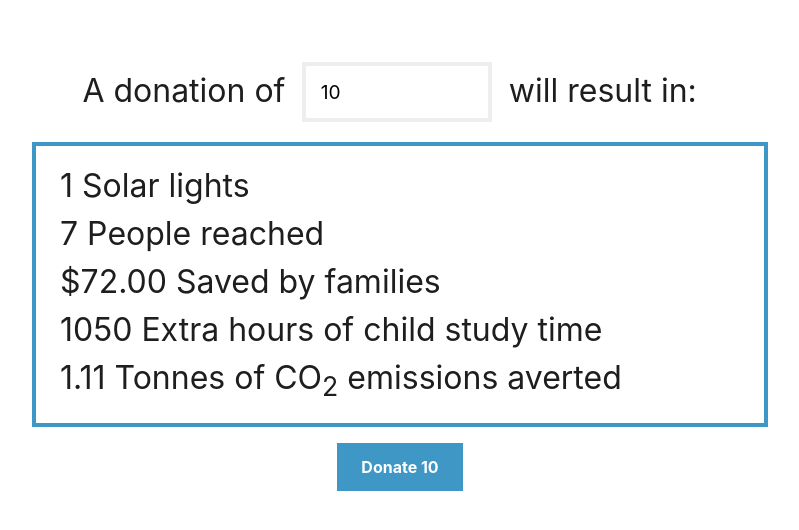
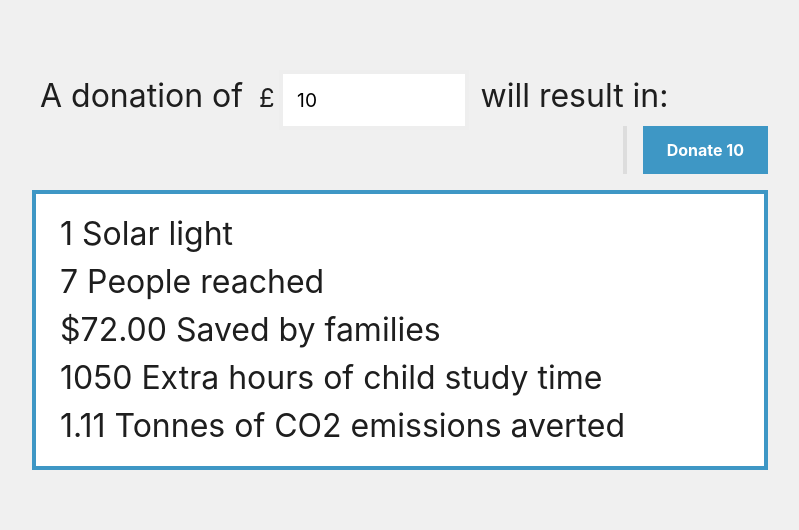
Before and after one commit to jmsv/amigos-calc, a React (Create React App) app: page / in a window 1280 px wide. Shown: the top 530 px of the page, without its empty margins (240-1039 px from the left). Built offline with nearby package versions, Linux system fonts and the light colour scheme; a web font is replaced by a local one.

Commit message:
pluralisation and better styling

```diff
--- a/package.json
+++ b/package.json
@@ -4,6 +4,7 @@
   "private": true,
   "dependencies": {
     "node-sass": "^4.12.0",
+    "pluralize": "^8.0.0",
     "react": "^16.10.2",
     "react-dom": "^16.10.2",
     "react-scripts": "3.2.0"
--- a/src/App.scss
+++ b/src/App.scss
@@ -1,6 +1,6 @@
 body {
   color: #1e1e1e;
-  background-color: white;
+  background-color: #f0f0f0;
 }
 
 a, a:active, a:visited {
--- a/src/components/Calculator/Calculator.js
+++ b/src/components/Calculator/Calculator.js
@@ -1,4 +1,5 @@
 import React, { useState } from 'react'
+import pluralize from 'pluralize'
 
 import './Calculator.scss'
 import { Button } from '../Button/Button'
@@ -8,37 +9,36 @@ export const Calculator = () => {
 
   // TODO: Handle plurals
   const outputs = [
-    { name: 'Solar lights', scale: 0.1, dp: 0 },
-    { name: 'People reached', scale: 0.7, dp: 0 },
+    { name: 'Solar $NOUN', noun: 'light', scale: 0.1, dp: 0 },
+    { name: '$NOUN reached', noun: 'Person', scale: 0.7, dp: 0 },
     { name: 'Saved by families', scale: 7.2, dp: 2, currency: '$' },
-    { name: 'Extra hours of child study time', scale: 105, dp: 0 },
-    {
-      name: (
-        <span>
-          Tonnes of CO<sub>2</sub> emissions averted
-        </span>
-      ),
-      scale: 0.111,
-      dp: 2,
-    },
+    { name: 'Extra $NOUN of child study time', noun: 'hour', scale: 105, dp: 0 },
+    { name: '$NOUN of CO2 emissions averted', noun: 'Tonne', scale: 0.111, dp: 2 },
   ]
 
-  // TODO: Scale relative to number of solar panels
   const applyScale = ({ scale, dp, currency }) => {
     const offset = Math.pow(10, dp)
     const value = Math.floor(donation * scale * offset) / offset
     return currency ? value.toFixed(dp) : value
   }
 
+  const formatName = ({ name, noun }, value) => {
+    if (!noun) return name
+
+    return name.replace('$NOUN', pluralize(noun, value))
+  }
+
   return (
     <div className="calculator">
-      <div className="row center">
-        {/* TODO: Unit? */}
+      <div className="row">
+        <div className="input-line">
           <div>A donation of</div>
 
-        <div>
+          <div className="currency">
+            <span>£</span>
             <input
               title="Donation"
+              pattern="^\$\d{1,3}(,\d{3})*(\.\d+)?$"
               type="number"
               min="1"
               max="1000000"
@@ -50,20 +50,27 @@ export const Calculator = () => {
 
           <div>will result in:</div>
         </div>
-      <div className="outputs">
-        {outputs.map(output => (
-          <div key={output.name}>
-            {output.currency}
-            {applyScale(output)} {output.name}
-          </div>
-        ))}
-      </div>
 
-      <div class="cta">
+        <div className="cta">
           <a href={`https://www.amigos.org.uk/donate/fundraise/${donation}/credit-card`}>
+            {/* TODO: Yellow Donate button from Amigos site */}
             <Button>Donate {donation}</Button>
           </a>
         </div>
       </div>
+      <div className="outputs">
+        {outputs.map(output => {
+          const value = applyScale(output)
+          const name = formatName(output, value)
+
+          return (
+            <div key={name}>
+              {output.currency}
+              {value} {name}
+            </div>
+          )
+        })}
+      </div>
+    </div>
   )
 }
--- a/src/components/Calculator/Calculator.scss
+++ b/src/components/Calculator/Calculator.scss
@@ -5,31 +5,46 @@
   margin: auto;
   padding: 4rem 2rem;
   font-size: 2rem;
+  display: flex;
+  flex-direction: column;
+
+  > * {
+    margin: 0.5rem 0;
+  }
 
   .outputs {
+    background: white;
     border: 4px solid $color-primary;
     padding: 1rem 1.5rem;
-    margin-top: 1.5rem;
   }
 
   .cta {
-    display: flex;
-    justify-content: center;
-    margin: 1rem 0;
-  }
+    margin-left: auto;
+    padding: 0;
+    padding-left: 1rem;
+    border-left: 4px solid #ddd;
   }
 
   .row {
     float: none;
     display: flex;
     align-items: center;
+    justify-content: space-between;
+    flex-wrap: wrap;
 
-  &.center {
-    justify-content: center;
+    .input-line {
+      display: flex;
+      white-space: nowrap;
+
+      > div {
+        margin: 0 0.5rem;
       }
 
-  div {
-    padding-right: 1.3rem;
+      .currency {
+        span {
+          font-size: 0.8em;
+          vertical-align: middle;
+          margin-right: 8px;
         }
 
         input {
@@ -46,3 +61,6 @@
           }
         }
       }
+    }
+  }
+}
```
Also changed, not shown: 1 other file (tests, documents, lock files or other folders). Lines whose indentation alone changed are shown as unchanged.
